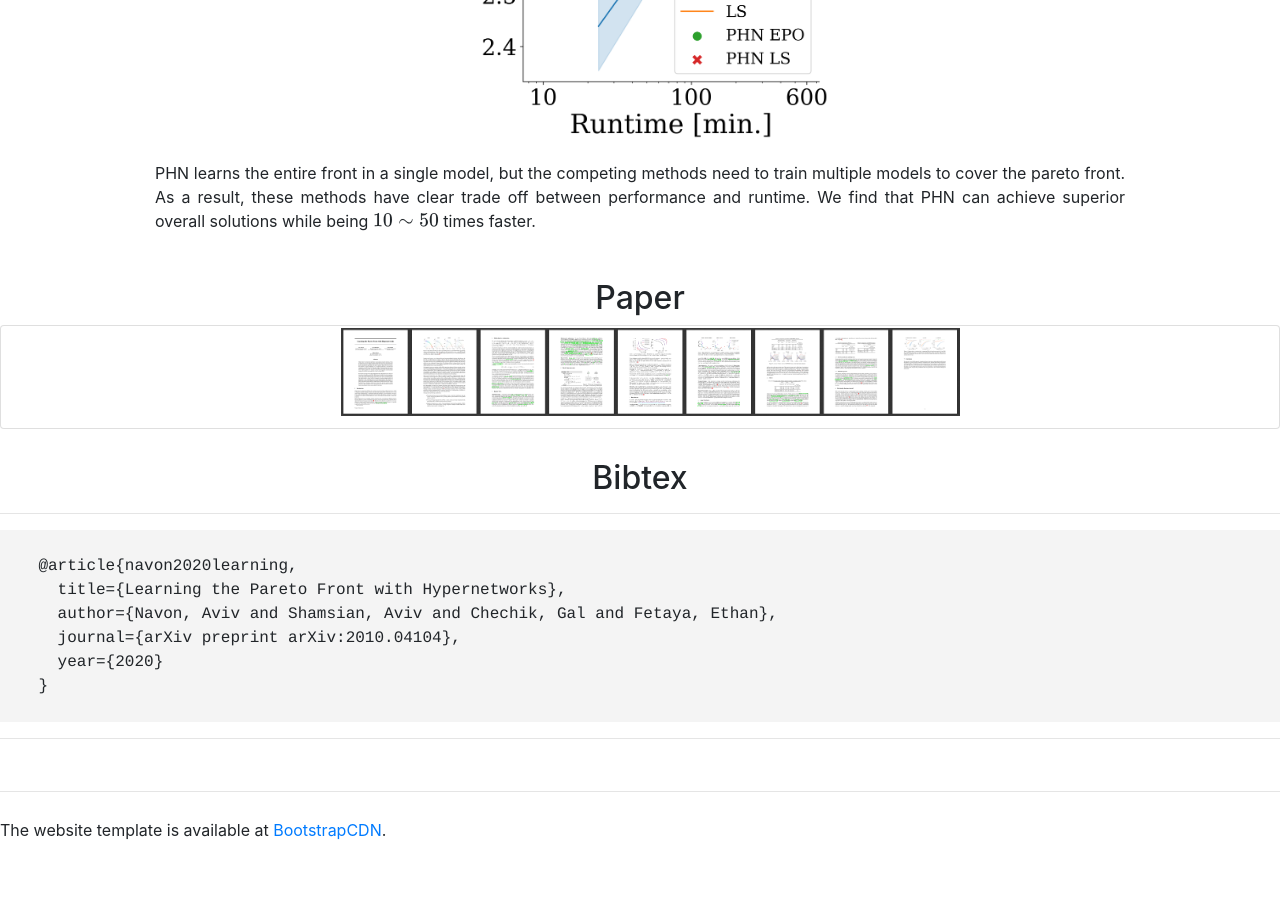
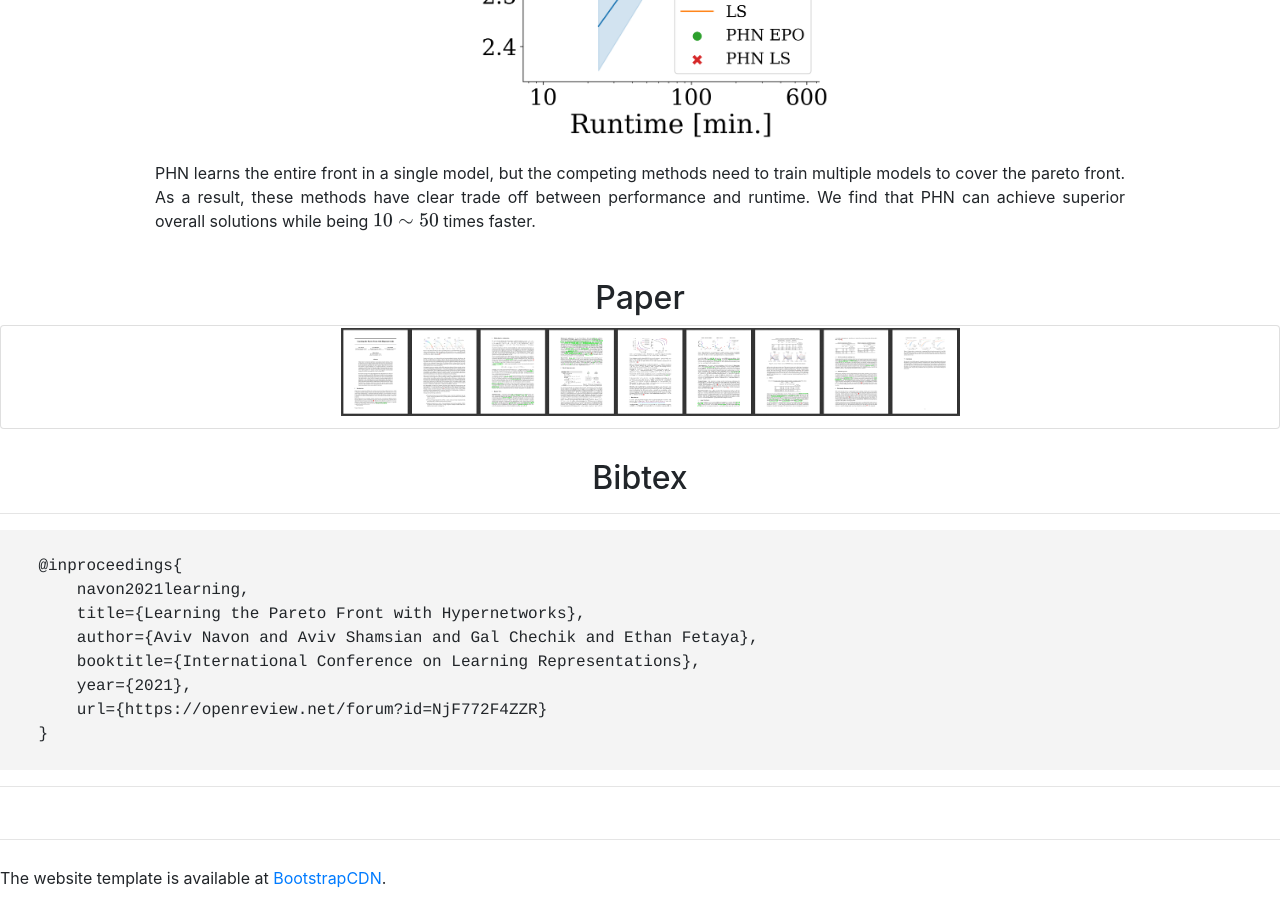
Before and after one commit to AvivNavon/avivnavon.github.io, a Jekyll site: the page ParetoHN/index.html, which Jekyll copies as it is, in a window 1280 px wide and 900 px high, scrolled down 3756 px. Built offline with Jekyll 4.4.1, drawn with Linux system fonts in a browser that asks for light colours; before the commit the page ends 4608 px from its top, so only the background shows below that.

Commit message:
update iclr bib

```diff
--- a/ParetoHN/index.html
+++ b/ParetoHN/index.html
@@ -225,11 +225,13 @@ MathJax = {
         <h2>Bibtex</h2>
         <hr>
         <div class="bibtexsection">
-    @article{navon2020learning,
-      title={Learning the Pareto Front with Hypernetworks},
-      author={Navon, Aviv and Shamsian, Aviv and Chechik, Gal and Fetaya, Ethan},
-      journal={arXiv preprint arXiv:2010.04104},
-      year={2020}
+    @inproceedings{
+        navon2021learning,
+        title={Learning the Pareto Front with Hypernetworks},
+        author={Aviv Navon and Aviv Shamsian and Gal Chechik and Ethan Fetaya},
+        booktitle={International Conference on Learning Representations},
+        year={2021},
+        url={https://openreview.net/forum?id=NjF772F4ZZR}
     }
         </div>
     </div>
```
Also changed, not shown: AuxiLearn/index.html (+7 -5 lines), _pages/publications.md (+1 -1 lines), bib/auxilearn.bib (+7 -5 lines), bib/phn.bib (+7 -5 lines).
